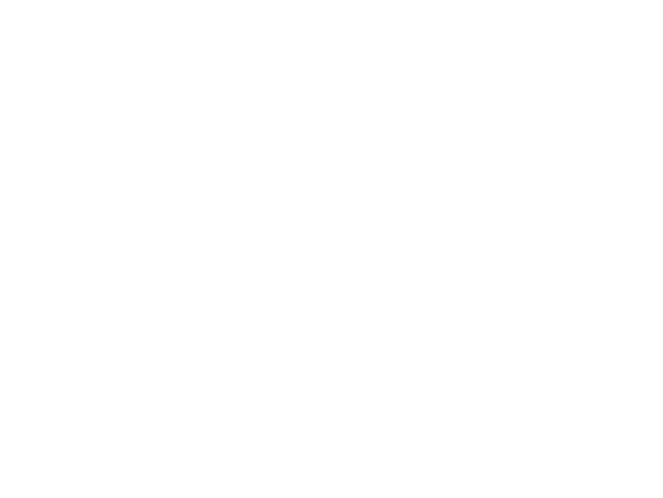
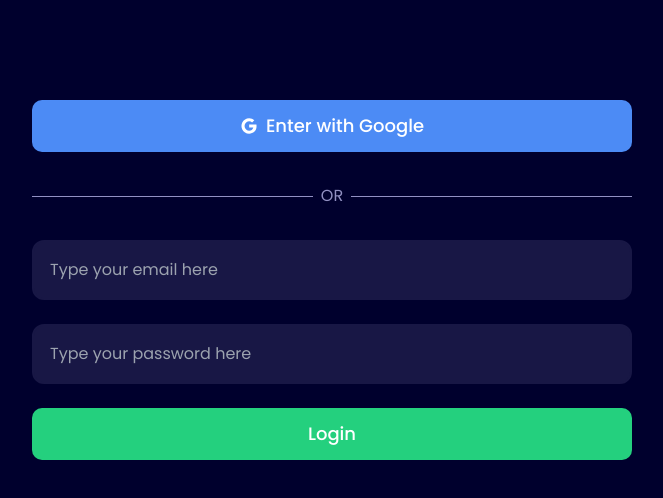
Before and after one commit to 3thix-integration/login-widget, a React (Create React App) app: page / in a window 1280 px wide. Shown: the top 498 px of the page, without its empty margins (308-971 px from the left). Built offline with nearby package versions, Linux system fonts and the light colour scheme; no server answers.

Commit message:
feat: login screen

```diff
--- a/package.json
+++ b/package.json
@@ -3,6 +3,7 @@
   "version": "0.1.0",
   "private": true,
   "dependencies": {
+    "@ant-design/icons": "4.0.0",
     "@testing-library/jest-dom": "^5.17.0",
     "@testing-library/react": "^13.4.0",
     "@testing-library/user-event": "^13.5.0",
@@ -10,6 +11,7 @@
     "@types/node": "^16.18.105",
     "@types/react": "^18.3.3",
     "@types/react-dom": "^18.3.0",
+    "axios": "^1.7.3",
     "react": "^18.3.1",
     "react-dom": "^18.3.1",
     "react-scripts": "5.0.1",
@@ -40,7 +42,8 @@
     "eslint-plugin-react-hooks": "^4.6.0",
     "eslint-plugin-react-native": "^4.1.0",
     "eslint-plugin-simple-import-sort": "^10.0.0",
-    "prettier": "^3.0.3"
+    "prettier": "^3.0.3",
+    "tailwindcss": "^3.3.5"
   },
   "browserslist": {
     "production": [
--- a/public/index.html
+++ b/public/index.html
@@ -4,6 +4,9 @@
     <meta charset="utf-8" />
     <link rel="icon" href="%PUBLIC_URL%/favicon.ico" />
     <meta name="viewport" content="width=device-width, initial-scale=1" />
+    <link rel="preconnect" href="https://fonts.googleapis.com">
+    <link rel="preconnect" href="https://fonts.gstatic.com" crossorigin>
+    <link href="https://fonts.googleapis.com/css2?family=Poppins:ital,wght@0,100;0,200;0,300;0,400;0,500;0,600;0,700;0,800;0,900;1,100;1,200;1,300;1,400;1,500;1,600;1,700;1,800;1,900&display=swap" rel="stylesheet">
     <meta name="theme-color" content="#000000" />
     <meta
       name="description"
--- /dev/null
+++ b/src/clients/3thix.ts
@@ -0,0 +1,71 @@
+import axios, { AxiosError } from 'axios';
+
+import { Error3thix, LoginSuccess } from '../types/3thix';
+
+const instance = axios.create({
+  baseURL: process.env.REACT_APP_3THIX_API,
+  timeout: 10_000,
+  headers: {},
+});
+
+instance.interceptors.response.use(
+  (response) => response,
+  (error: AxiosError): RespAPI<AxiosError> => {
+    const errorData = error.response?.data as Error3thix | undefined;
+    let errorMessage = error.message;
+
+    if (errorData && 'message' in errorData && 'details' in errorData) {
+      errorMessage = `${errorData.message}: ${errorData.details}`;
+    } else if (errorData && 'message' in errorData) {
+      errorMessage = errorData.message;
+    }
+
+    return {
+      status: error.response?.status || 500,
+      data: { message: errorMessage },
+    };
+  }
+);
+
+type RespAPI<Success> = {
+  status: number;
+  data: Success | Error3thix;
+};
+
+export function client(baseURL: string) {
+  const instance = axios.create({
+    baseURL: baseURL,
+    timeout: 10_000,
+    headers: {},
+  });
+
+  instance.interceptors.response.use(
+    (response) => response,
+    (error: AxiosError): RespAPI<AxiosError> => {
+      const errorData = error.response?.data as Error3thix | undefined;
+      let errorMessage = error.message;
+
+      if (errorData && 'message' in errorData && 'details' in errorData) {
+        errorMessage = `${errorData.message}: ${errorData.details}`;
+      } else if (errorData && 'message' in errorData) {
+        errorMessage = errorData.message;
+      }
+
+      return {
+        status: error.response?.status || 500,
+        data: { message: errorMessage },
+      };
+    }
+  );
+
+  const login = async (pin: string, login: string, password: string): Promise<RespAPI<LoginSuccess>> => {
+    const response = await instance.post('/entity/user/auth', { pin, login, password });
+
+    return {
+      status: response.status,
+      data: response.data,
+    };
+  };
+
+  return { login };
+}
--- a/src/components/Login/index.tsx
+++ b/src/components/Login/index.tsx
@@ -1,5 +1,79 @@
-const Login = () => {
-  return <div></div>;
+import { useCallback, useRef, useState } from 'react';
+
+import { GoogleOutlined } from '@ant-design/icons';
+
+import { client } from '../../clients/3thix';
+import { LoginSuccess } from '../../types/3thix';
+
+type Props = {
+  callback: (token: string) => void;
+  url: string;
+};
+
+const Login = ({ callback, url }: Props) => {
+  const apiRef = useRef(client(url));
+  const [form, setForm] = useState({ email: '', passwrod: '' });
+
+  const handleChange = useCallback((event: React.ChangeEvent<HTMLInputElement | HTMLSelectElement>) => {
+    const { name, value } = event.target;
+    setForm((prevFormData) => ({ ...prevFormData, [name]: value }));
+  }, []);
+
+  const submitLoginWithEmail = useCallback(
+    async (e: React.FormEvent<HTMLFormElement>) => {
+      e.preventDefault();
+
+      const { data, status } = await apiRef.current.login('pin', form.email, form.passwrod);
+      if (status !== 200) {
+        // TODO fails status
+        console.error(status, data);
+        return;
+      }
+      const sucess = data as LoginSuccess;
+      callback(sucess.token);
+    },
+    [callback, form]
+  );
+
+  return (
+    <div>
+      <button className="mt-6 w-full py-[12px] rounded-[10px] bg-[#4c8bf5] text-lg font-[500] text-white flex justify-center items-center">
+        <GoogleOutlined className="mr-2" />
+        Enter with Google
+      </button>
+      <div className="flex flex-row justify-center items-center mt-6">
+        <div className="flex-1 bg-[#9190c2] h-[1px]"></div>
+        <div className="text-[#9190c2] p-2">OR</div>
+        <div className="flex-1 bg-[#9190c2] h-[1px]"></div>
+      </div>
+      <form onSubmit={submitLoginWithEmail}>
+        <input
+          required
+          name="email"
+          type="email"
+          placeholder="Type your email here"
+          className="mt-6 outline-none w-full p-4 bg-[#181745] text-[#EEE] border-2 border-[#181745] focus:border-[#24D07E] focus:border-solid focus:border-2 rounded-[12px]"
+          onChange={handleChange}
+        />
+
+        <input
+          required
+          name="password"
+          type="password"
+          placeholder="Type your password here"
+          className="mt-6 outline-none w-full p-4 bg-[#181745] text-[#EEE] border-2 border-[#181745] focus:border-[#24D07E] focus:border-solid focus:border-2 rounded-[12px]"
+          onChange={handleChange}
+        />
+
+        <button
+          type="submit"
+          className="mt-6 w-full py-[12px] rounded-[10px] bg-[#24D07E] text-lg font-[500] text-white"
+        >
+          Login
+        </button>
+      </form>
+    </div>
+  );
 };
 
 export default Login;
--- /dev/null
+++ b/src/types/3thix.ts
@@ -0,0 +1,7 @@
+export interface Error3thix {
+  message: string;
+}
+
+export type LoginSuccess = {
+  token: string;
+};
--- a/src/widget/index.css
+++ /dev/null
@@ -1,11 +0,0 @@
-body {
-  margin: 0;
-  font-family: -apple-system, BlinkMacSystemFont, 'Segoe UI', 'Roboto', 'Oxygen', 'Ubuntu', 'Cantarell', 'Fira Sans',
-    'Droid Sans', 'Helvetica Neue', sans-serif;
-  -webkit-font-smoothing: antialiased;
-  -moz-osx-font-smoothing: grayscale;
-}
-
-code {
-  font-family: source-code-pro, Menlo, Monaco, Consolas, 'Courier New', monospace;
-}
--- a/src/widget/index.tsx
+++ b/src/widget/index.tsx
@@ -1,4 +1,6 @@
-import './index.css';
+import Login from '../components/Login';
+
+import './style.css';
 
 type Props = {
   callback: (token: string) => void;
@@ -7,7 +9,11 @@
 
 const Widget = ({ callback, url }: Props) => {
   console.info(callback, url);
-  return <div></div>;
+  return (
+    <div className="card">
+      <Login callback={callback} url={url} />
+    </div>
+  );
 };
 
 export default Widget;
--- /dev/null
+++ b/src/widget/style.css
@@ -0,0 +1,21 @@
+@tailwind base;
+@tailwind components;
+@tailwind utilities;
+
+body {
+  margin: 0;
+  font-family: Poppins;
+  -webkit-font-smoothing: antialiased;
+  -moz-osx-font-smoothing: grayscale;
+  background-color: #00002D;
+  -webkit-box-sizing: border-box; /* Safari/Chrome, other WebKit */
+  -moz-box-sizing: border-box;    /* Firefox, other Gecko */
+  box-sizing: border-box;         /* Opera/IE 8+ */
+}
+
+.card {
+  width: 100%;
+  max-width: 600px;
+  margin:auto;
+  margin-top: 100px;
+}
--- /dev/null
+++ b/tailwind.config.js
@@ -0,0 +1,7 @@
+module.exports = {
+  content: ['./src/**/*.{js,jsx,ts,tsx}'],
+  theme: {
+    extend: {},
+  },
+  plugins: [],
+};
--- a/tsconfig.json
+++ b/tsconfig.json
@@ -18,7 +18,7 @@
     "resolveJsonModule": true,
     "isolatedModules": true,
     "noEmit": true,
-    "jsx": "react-jsx"
+    "jsx": "react-jsx",
   },
   "include": [
     "src"
```
Also changed, not shown: .eslintrc.js, 2 other files (tests, documents, lock files or other folders).
